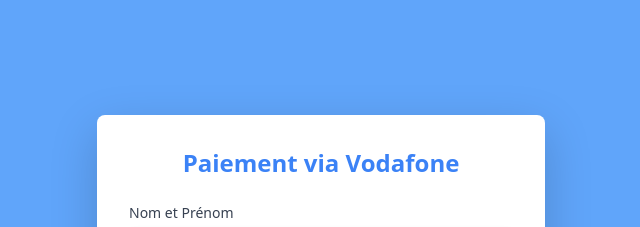
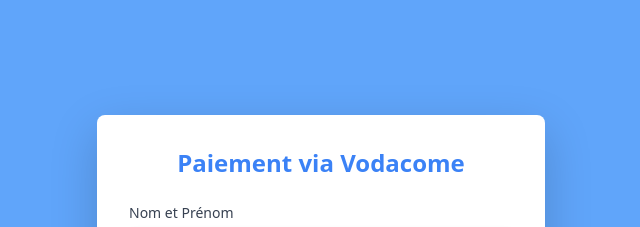
Before and after one commit to RN237/validation-paiement, a React (Create React App) app: page /vodacome in a window 1280 px wide. Shown: the top 227 px of the page, without its empty margins (319-959 px from the left). Built offline with nearby package versions, Linux system fonts and the light colour scheme.

Commit message:
Update Vodacome.jsx

```diff
--- a/src/vodacome/Vodacome.jsx
+++ b/src/vodacome/Vodacome.jsx
@@ -76,7 +76,7 @@
     <div className="flex items-center justify-center min-h-screen bg-blue-400">
       <div className="bg-white p-8 rounded-lg shadow-lg max-w-md w-full">
         <h1 className="text-2xl font-bold text-center text-blue-500 mb-6">
-          Paiement via Vodafone
+          Paiement via Vodacome
         </h1>
         <form className="space-y-4" onSubmit={submitForm}>
           <div>
```
